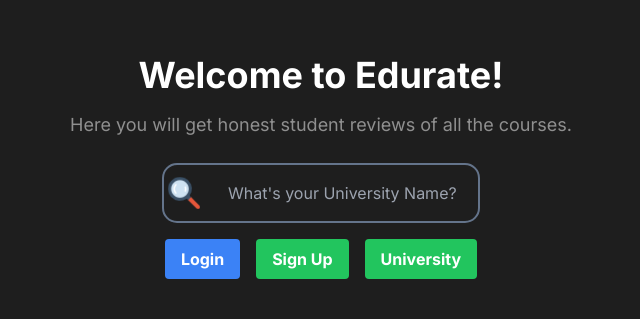
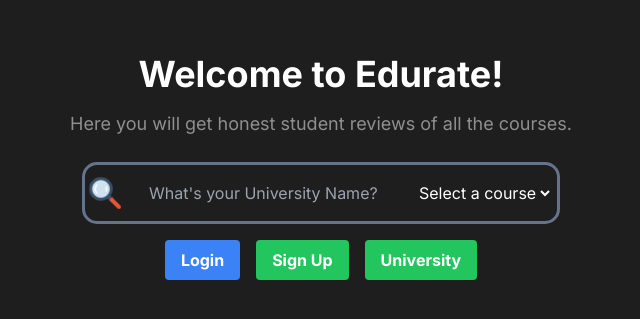
Before and after one commit to Deep070203/edurate, a Next.js app: page / in a window 1280 px wide. Shown: the part 233-552 px from the top of the page, without its empty margins (319-959 px from the left). Built offline with nearby package versions, Linux system fonts and the light colour scheme.

Commit message:
changes with error

```diff
--- a/src/components/SearchInput.tsx
+++ b/src/components/SearchInput.tsx
@@ -1,41 +1,53 @@
 import { useRouter } from "next/navigation";
 import { useState, ChangeEvent } from "react";
+import { data, Course } from '../services/data.js'; // Make sure the import path is correct
 import searchIcon from '../../styles/search.png';
 import Image from 'next/image';
 
 interface iDefault {
     defaultValue: string | null,
-    placeholder?: string  // Adding placeholder as an optional property
+    placeholder?: string
 }
 
 export const SearchInput = ({ defaultValue, placeholder }: iDefault) => {
-    const router = useRouter()
-    const [inputValue, setValue] = useState(defaultValue)
+    const router = useRouter();
+    const [inputValue, setInputValue] = useState(defaultValue);
+    const [selectedCourse, setSelectedCourse] = useState<number | string>('');
 
     const handleChange = (event: ChangeEvent<HTMLInputElement>) => {
-        const inputValue = event.target.value;
-        setValue(inputValue);
-    }
+        setInputValue(event.target.value);
+    };
+
+    const handleDropdownChange = (event: ChangeEvent<HTMLSelectElement>) => {
+        setSelectedCourse(event.target.value);
+    };
 
     const handleSearch = () => {
-        if (inputValue) return router.push(`/?q=${inputValue}`);
-        if (!inputValue) return router.push("/")
-    }
+        if (selectedCourse) return router.push(`/?q=${selectedCourse}`);
+        if (!selectedCourse && inputValue) return router.push(`/?q=${inputValue}`);
+        if (!selectedCourse && !inputValue) return router.push("/");
+    };
 
     const handleKeyPress = (event: { key: any; }) => {
-        if (event.key === "Enter") return handleSearch()
-    }
+        if (event.key === "Enter") handleSearch();
+    };
 
     return (
-        <div className="search__input border-[2px] border-solid border-slate-500 flex flex-row items-center gap-5 p-1 rounded-[15px]">
-            <Image src={searchIcon} alt="Search Icon" />
+        <div className="search__input border-[3px] border-solid border-slate-500 flex flex-row items-center gap-5 p-1 rounded-[15px]">
+            <Image src={searchIcon} alt="Search Icon" className="4px-4px" />
             <input type="text"
                 id="inputId"
-                placeholder={placeholder}  // Utilize the placeholder prop
+                placeholder={placeholder}
                 value={inputValue ?? ""}
                 onChange={handleChange}
                 onKeyDown={handleKeyPress}
                 className="bg-[transparent] outline-none border-none w-full py-3 pl-2 pr-3" />
+            <select value={selectedCourse} onChange={handleDropdownChange} className="outline-none border-none bg-[transparent]">
+                <option value="">Select a course</option>
+                {data.map((course: Course) => (
+                    <option key={course.id} value={course.id}>{course.name}</option>
+                ))}
+            </select>
         </div>
     );
-}
+};
```
